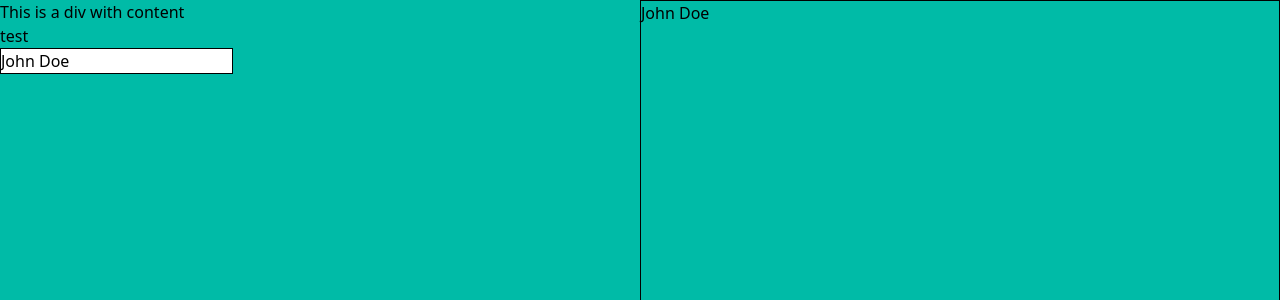
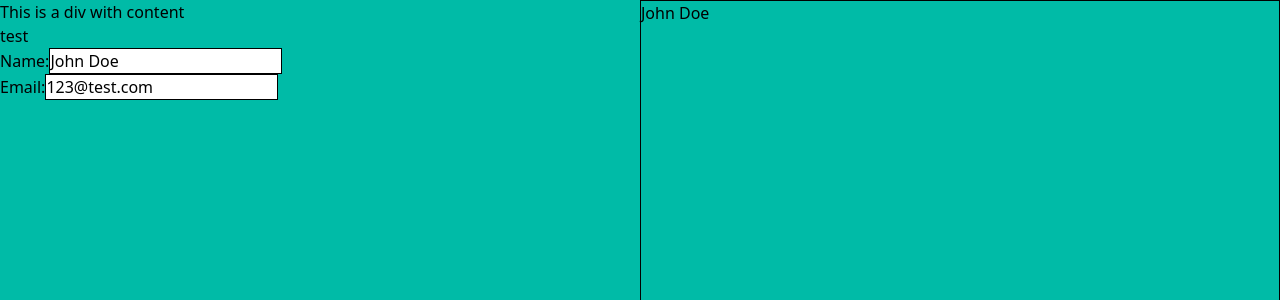
Before and after one commit to sukelully/cv-application, a React (Vite) app: page / in a window 1280 px wide. Shown: the top 300 px of the page. Built offline with nearby package versions, Linux system fonts and the light colour scheme.

Commit message:
Implement object destructuring for handleInputChange on form personal info form component

```diff
--- a/src/App.jsx
+++ b/src/App.jsx
@@ -7,15 +7,22 @@ export default function App() {
     personalInfo: { name: 'John Doe', email: '123@test.com', phone: '0123 456789' }
   });
 
-  const handleNameChange = (updatedName) => {
+  // const handleNameChange = (updatedName) => {
+  //   setCvData(prev => ({
+  //     ...prev,
+  //     personalInfo: {
+  //       ...prev.personalInfo,
+  //       name: updatedName,
+  //     },
+  //   }));
+  // };
+
+  const handlePersonalInfoChange = (updatedInfo) => {
     setCvData(prev => ({
       ...prev,
-      personalInfo: {
-        ...prev.personalInfo,
-        name: updatedName,
-      },
+      personalInfo: updatedInfo
     }));
-  };
+  }
 
   return (
     <div className="bg-teal-500 h-screen w-screen grid grid-cols-2">
@@ -23,7 +30,7 @@ export default function App() {
         <h1>This is a div with content</h1>
         <PersonalInfoForm
           personalInfo={cvData.personalInfo}
-          onChange={handleNameChange}
+          onChange={handlePersonalInfoChange}
         />
       </div>
       <CVPreview cvData={cvData}/>
--- a/src/components/Form/PersonalInfoForm.jsx
+++ b/src/components/Form/PersonalInfoForm.jsx
@@ -1,14 +1,38 @@
 export default function PersonalInfoForm({ personalInfo, onChange }) {
+    const handleInputChange = (event) => {
+        const { name, value } = event.target;
+        console.log(name, value);
+
+        const updatedInfo = {
+            ...personalInfo,
+            [name]: value
+        }
+        onChange(updatedInfo);
+    }
 
     return (
-        <form>
+        <form className="flex flex-col">
             <h1>test</h1>
-            <input
-                className="bg-white border"
-                type="text"
-                value={personalInfo.name}
-                onChange={(event) => onChange(event.target.value)}
-            />
+            <label>
+                Name:
+                <input
+                    className="bg-white border"
+                    type="text"
+                    name="name"
+                    value={personalInfo.name}
+                    onChange={handleInputChange}
+                />
+            </label>
+            <label>
+                Email:
+                <input
+                    className="bg-white border"
+                    type="text"
+                    name="email"
+                    value={personalInfo.email}
+                    onChange={handleInputChange}
+                />
+            </label>
         </form>
     );
 }
```
